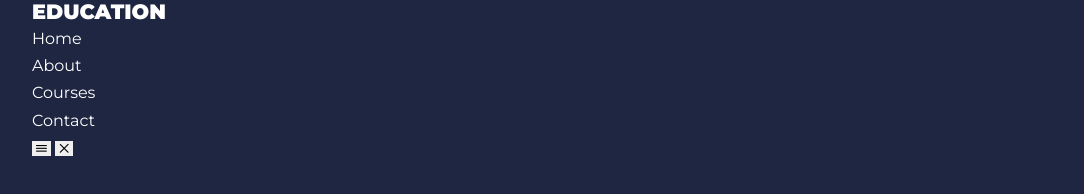
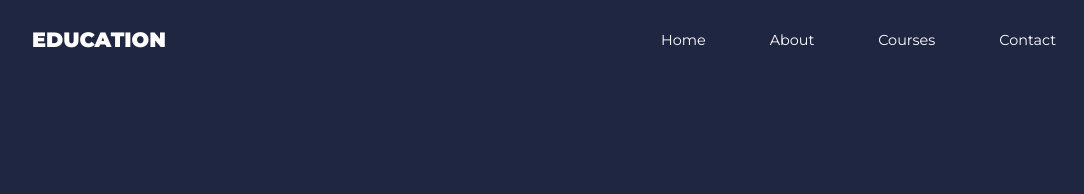
Before and after one commit to thmmahendra/education-multipage, a plain HTML site: page index.html in a window 1280 px wide. Shown: the whole page, without its empty margins (96-1180 px from the left). Drawn offline with nearby package versions, Linux system fonts and the light colour scheme.

Commit message:
Initial Commit

```diff
--- a/css/style.css
+++ b/css/style.css
@@ -98,3 +98,45 @@ img {
     color: var(--color-white);
     border-color: var(--color-white);
 }
+
+.btn-primary {
+    background: var(--color-danger);
+    color: var(--color-white);
+}
+
+/* ================ NAVBAR ================= */
+
+nav {
+    background: transparent;
+    width: 100vw;
+    height: 5rem;
+    position: fixed;
+    top: 0;
+    z-index: 11;
+}
+
+.nav-container {
+    height: 100%;
+    display: flex;
+    justify-content: space-between;
+    align-items: center;
+}
+
+nav button {
+    display: none;
+}
+
+.nav-menu {
+    display: flex;
+    align-items: center;
+    gap: 4rem;
+}
+
+.nav-menu a {
+    font-size: 0.9rem;
+    transition: var(--transition);
+}
+
+.nav-menu a:hover {
+    color: var(--color-bg2);
+}
--- a/index.html
+++ b/index.html
@@ -26,15 +26,16 @@
                 <h4>EDUCATION</h4>
             </a>
             <ul class="nav-menu">
-                <li><a href="index.html"></a>Home</li>
-                <li><a href="about.html"></a>About</li>
-                <li><a href="courses.html"></a>Courses</li>
-                <li><a href="contact.html"></a>Contact</li>
+                <li><a href="index.html">Home</a></li>
+                <li><a href="about.html">About</a></li>
+                <li><a href="courses.html">Courses</a></li>
+                <li><a href="contact.html">Contact</a></li>
             </ul>
             <button id="open-menu-btn"><i class="uil uil-bars"></i></button>
             <button id="close-menu-btn"><i class="uil uil-multiply"></i></button>
         </div>
     </nav>
+    <!-- ================= END OF NAVBAR =========================== -->
 </body>
 
 </html>
```
